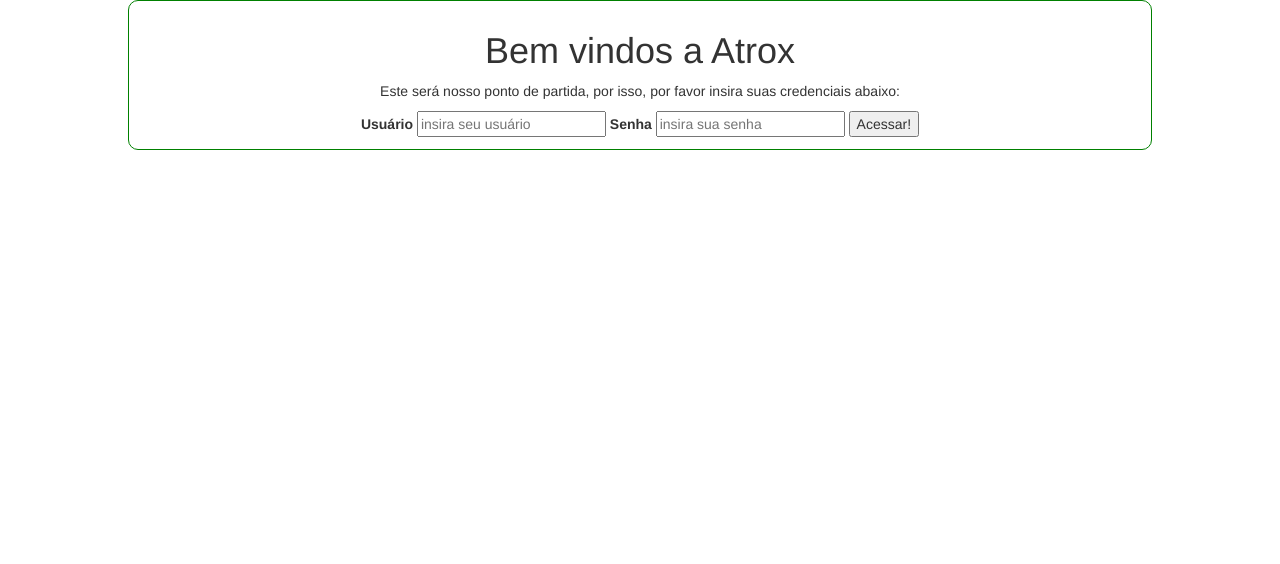
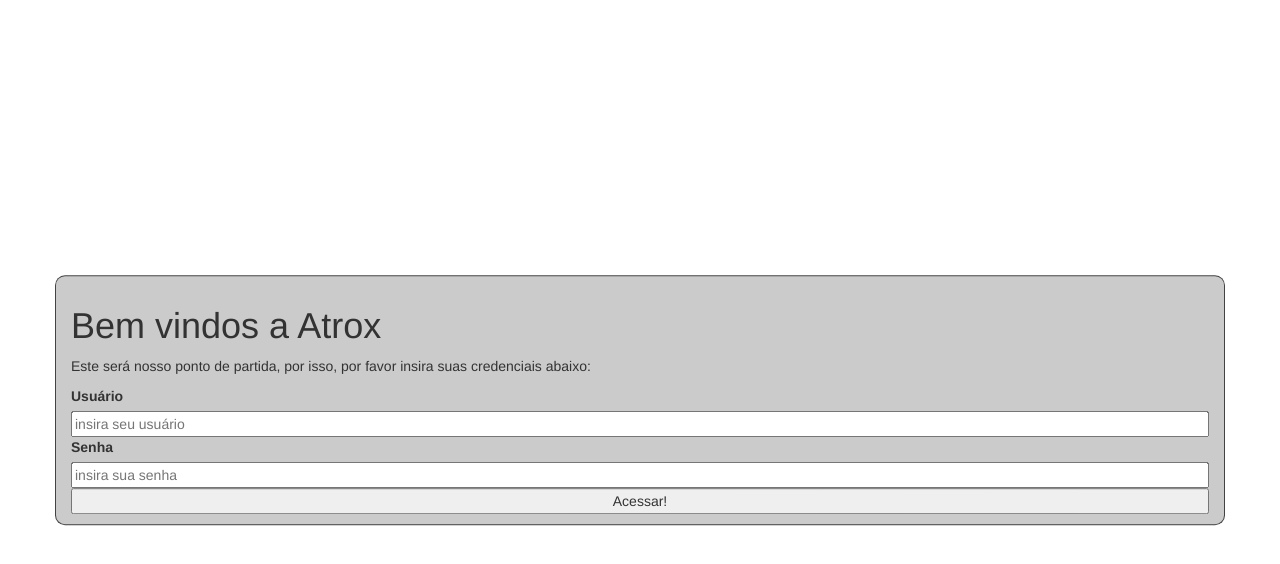
Before and after one commit to vlaskz/atroxerp, a website: page www/index.html in a window 1280 px wide. Drawn offline with nearby package versions, Linux system fonts and the light colour scheme.

Commit message:
added some style

```diff
--- a/www/index.html
+++ b/www/index.html
@@ -19,19 +19,20 @@
     <![endif]-->
   </head>
   <body>
-    <div class="centered">
+    <div class="centered container">
       <h1>Bem vindos a Atrox</h1>
       <p>Este será nosso ponto de partida, por isso, por favor insira suas credenciais abaixo:</p>
+     <div class="content">
       <form action="/login" method="post">
 
         <label for="username">Usuário</label>
-        <input type="text" name="username" id="username" placeholder="insira seu usuário">
+        <input type="text" name="username" id="username" placeholder="insira seu usuário"><br>
         <label for="password">Senha</label>
-        <input type="password" name="password" id="password" placeholder="insira sua senha">
+        <input type="password" name="password" id="password" placeholder="insira sua senha"><br>
         <input type="submit" value="Acessar!">
 
-
       </form>
+     </div>
     </div>
 
 
--- a/www/style/style.css
+++ b/www/style/style.css
@@ -1,9 +1,22 @@
 .centered{
-    margin:auto;
-    width:80%;
-    border:1px solid green;
+
+    border:1px solid rgba(27, 27, 27, 0.781);
     border-radius: 10px;
     padding: 10px;
     display:block;
-    text-align: center;
+    background-color: #b4b4b4af;
+    position: fixed;
+    top: 50%;
+    left: 50%;
+    transform: translate(-50%, -50%);
+
 }
+.container {
+    width: 50%;
+    clear: both;
+  }
+
+.container input {
+    width: 100%;
+    clear: both;
+  }
```
